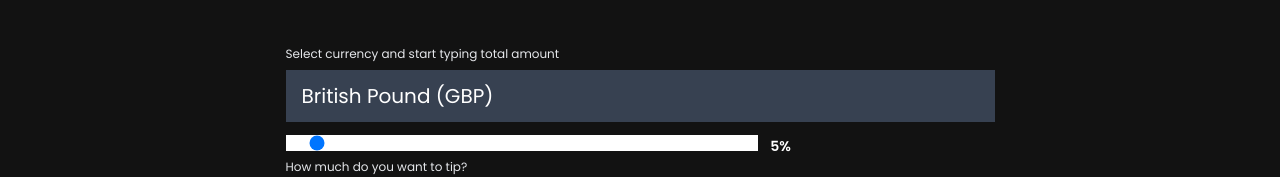
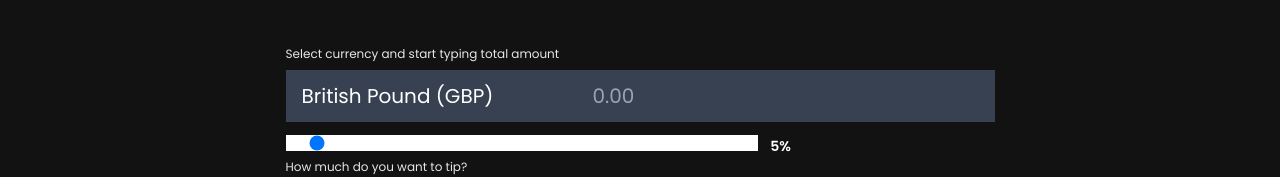
Before and after one commit to aosasona/tipdem, a React (Create React App) app: page / in a window 1280 px wide. Shown: the part 247-424 px from the top of the page. Built offline with nearby package versions, Linux system fonts and the light colour scheme.

Commit message:
Updated with Gitro

```diff
--- a/src/components/start.js
+++ b/src/components/start.js
@@ -71,7 +71,7 @@ export default class Start extends Component {
                     <option value='AED'>UAE Dirham (AED)</option>
                 </select>
 
-                <input type='number' value={this.state.amount} onChange={this.handleChange} className='block mt-5 md:mt-0 md:inline p-3 px-4 bg-gray-700 text-xl focus:outline-none text-white' min='1' minLength='1' id='customValue' required='required'/>
+                <input type='number' value={this.state.amount} onChange={this.handleChange} className='block mt-5 md:mt-0 md:inline p-3 px-4 bg-gray-700 text-xl focus:outline-none text-white' min='1' minLength='1' id='customValue' required='required' placeholder='0.00'/>
 
                 <div className='block mt-3'>
                     <input type='range' min='1' max='80' value={this.state.percent} onChange={this.handleSlider} className='w-2/3' id='customTip'/>
```
